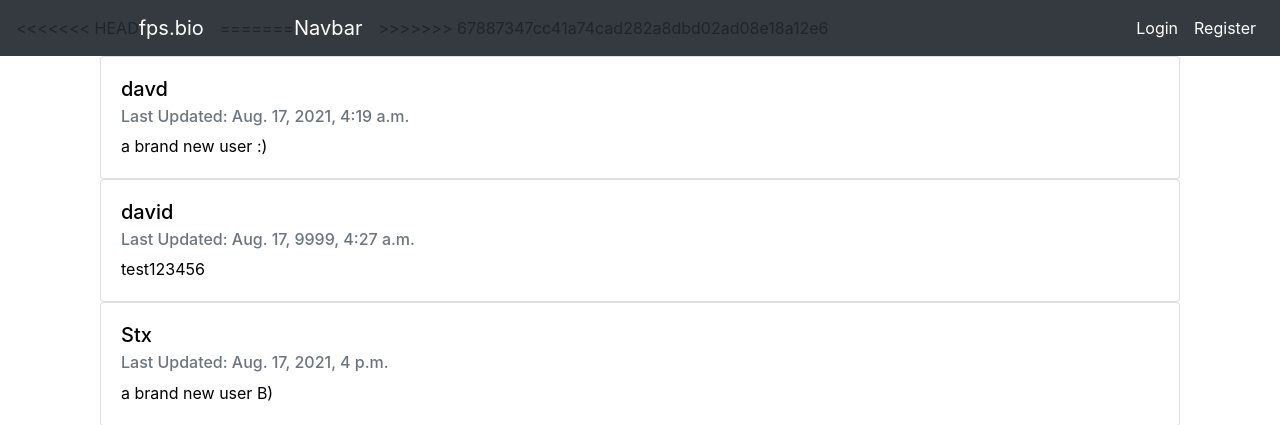
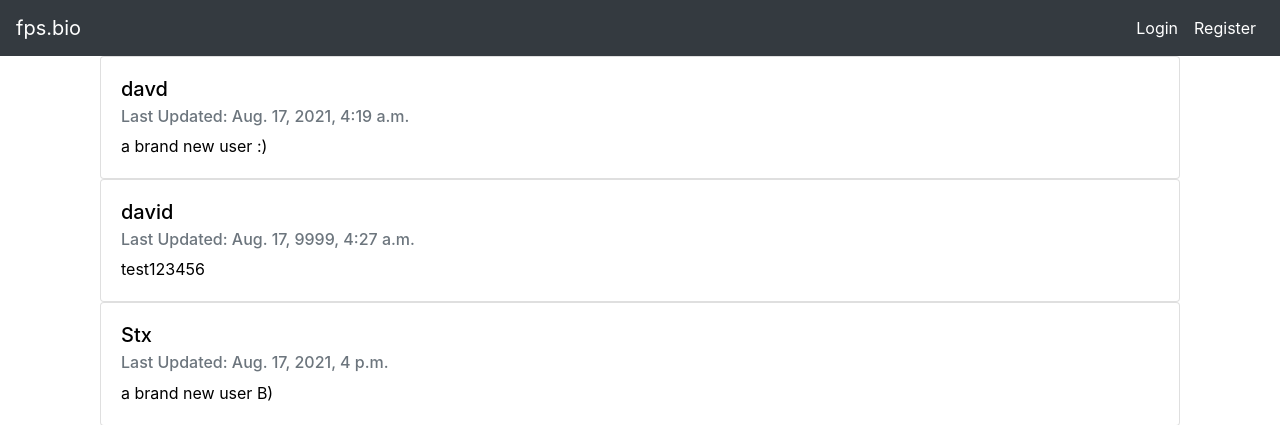
Before and after one commit to davds/CS338-Project, a Django app: page / in a window 1280 px wide. Shown: the top 425 px of the page. Run offline with Django 3.2, Linux system fonts and the light colour scheme; data comes from the database, SQL or seed files in the repository; both versions use the stored data as it was after the commit; some libraries are stand-ins or nearby versions.

Commit message:
edit profile

```diff
--- a/fpsbio/main/templates/main/header.html
+++ b/fpsbio/main/templates/main/header.html
@@ -12,11 +12,7 @@
 
 <body>
   <nav class="navbar navbar-expand-lg navbar-dark bg-dark">
-<<<<<<< HEAD
     <a class="navbar-brand" href="/">fps.bio</a>
-=======
-    <a class="navbar-brand" href="#">Navbar</a>
->>>>>>> 67887347cc41a74cad282a8dbd02ad08e18a12e6
     <button class="navbar-toggler" type="button" data-toggle="collapse" data-target="#navbarSupportedContent" aria-controls="navbarSupportedContent" aria-expanded="false" aria-label="Toggle navigation">
       <span class="navbar-toggler-icon"></span>
     </button>
--- a/fpsbio/main/views.py
+++ b/fpsbio/main/views.py
@@ -92,7 +92,6 @@ def profile_update(request, username, changes):
             change = change.split("\":\"")
             key = change[0].strip("\"")
             value = change[1].strip("\"")
-            test = getattr(profile, key)
             setattr(profile, key, value)
             profile.save()
         return redirect("main:myprofile")
```
Also changed, not shown: fpsbio/db.sqlite3.
